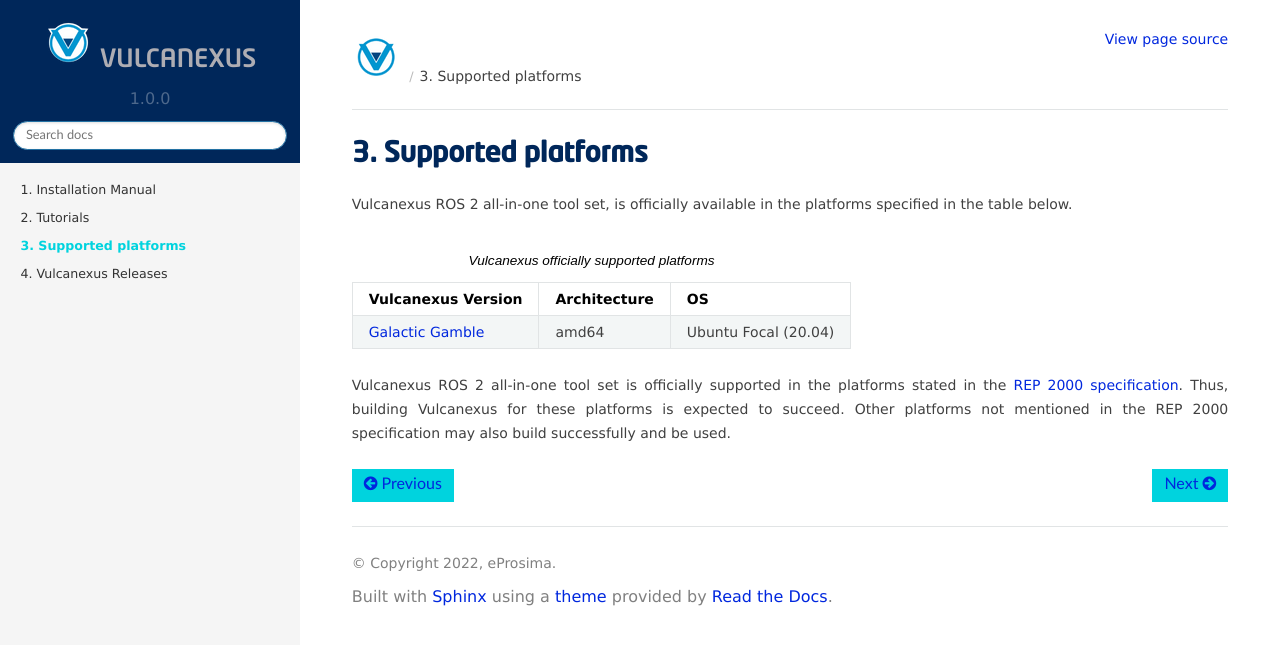
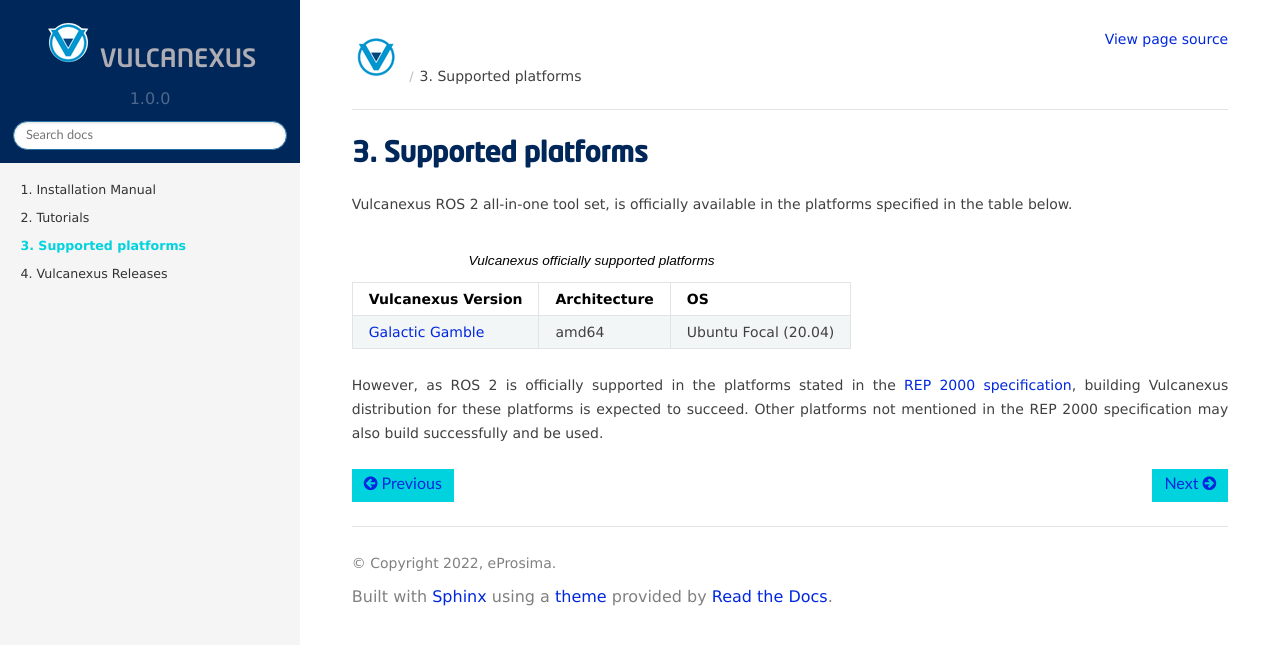
Before and after one commit to eProsima/vulcanexus, a Sphinx documentation site: the page built from docs/rst/platforms/platforms.rst, in a window 1280 px wide. Shown: the top 645 px of the page. Built offline with Sphinx 7.4.7 and the Read the Docs theme 2.0.0, drawn with Linux system fonts in a browser that asks for light colours.

Commit message:
Applied suggestions
Signed-off-by: Maria Merlan <mariamerlan@eprosima.com>

```diff
--- a/docs/rst/platforms/platforms.rst
+++ b/docs/rst/platforms/platforms.rst
@@ -15,6 +15,5 @@
       - amd64
       - Ubuntu Focal (20.04)
 
-Vulcanexus ROS 2 all-in-one tool set is officially supported in the platforms stated in the `REP 2000 specification <https://www.ros.org/reps/rep-2000.html>`_.
-Thus, building Vulcanexus for these platforms is expected to succeed.
+However, as ROS 2 is officially supported in the platforms stated in the `REP 2000 specification <https://www.ros.org/reps/rep-2000.html>`_, building Vulcanexus distribution for these platforms is expected to succeed.
 Other platforms not mentioned in the REP 2000 specification may also build successfully and be used.
```
